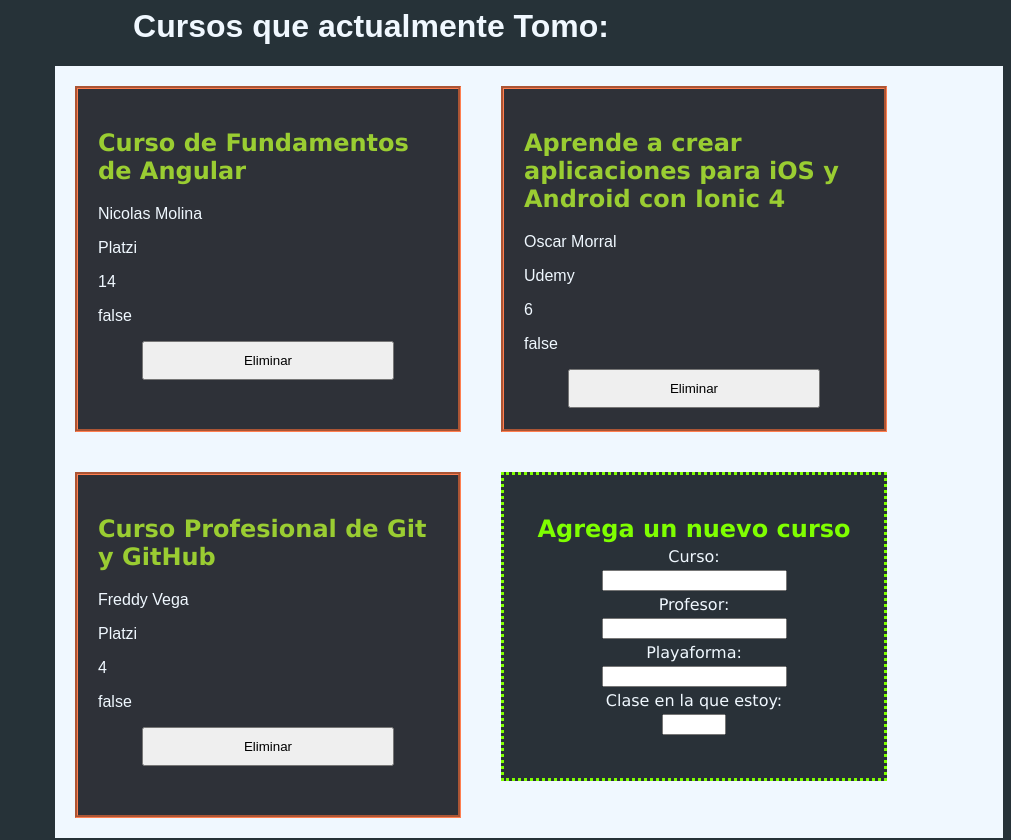
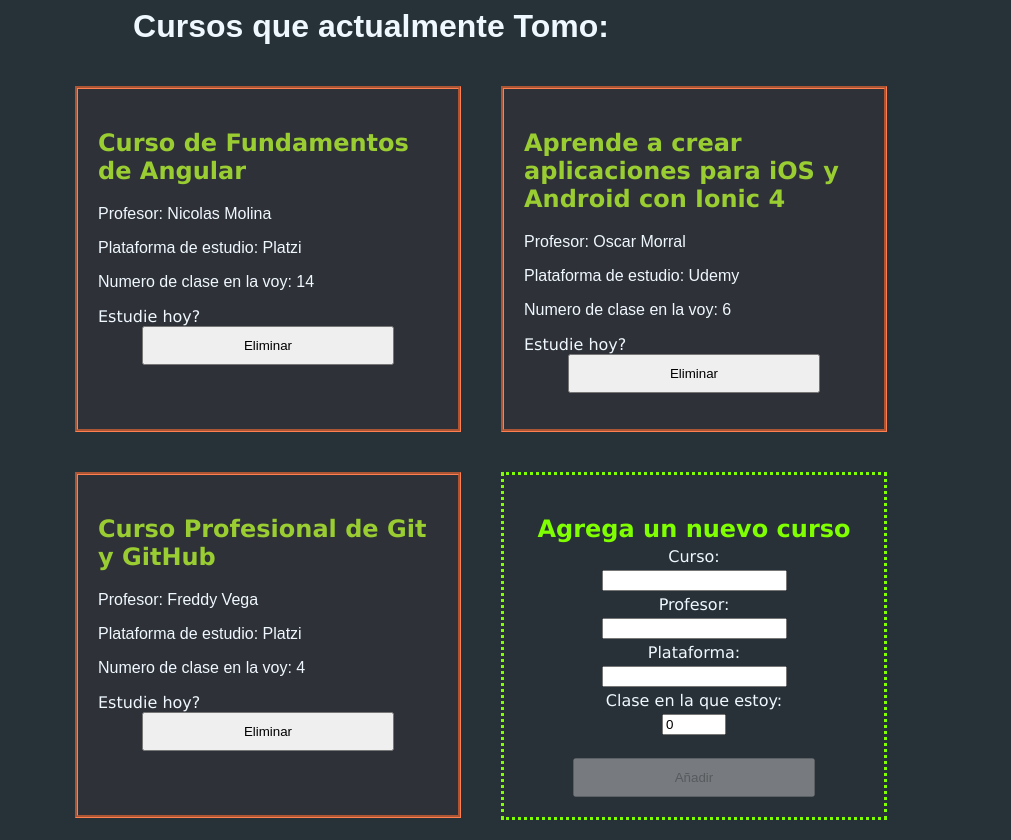
Before and after one commit to chuche1770/progesoCursos, an Angular app: page / in a window 1280 px wide. Shown: the whole page, without its empty margins (269-1280 px from the left). Built offline with nearby package versions, Linux system fonts and the light colour scheme.

Commit message:
agregue lo de eliminar

```diff
--- a/src/app/app.component.css
+++ b/src/app/app.component.css
@@ -4,9 +4,14 @@
 }
 .listaCursos {
   width: 75%;
-  background-color: aliceblue;
   float: inline-end;
   margin: auto;
+}
+
+.listaCursos h3 {
+  font-family: Cambria, Cochin, Georgia, Times, 'Times New Roman', serif;
+  color: yellow;
+  text-align: center;
 }
 
 .curso {
@@ -38,6 +43,9 @@
   display: block;
   margin: auto;
   padding: 10px 100px;
+}
+.curso input {
+  margin-bottom: 23px;
 }
 
 .formulario {
--- a/src/app/app.component.html
+++ b/src/app/app.component.html
@@ -1,14 +1,20 @@
 <h1>Cursos que actualmente Tomo:</h1>
 
 <div class="listaCursos">
-  <div *ngFor="let course of courses">
+  <h3 *ngIf="courses.length === 0">
+    Porque no tienes ningun curso? Deberias estar haciendo un curso 🤨😐😑🙄
+  </h3>
+  <div *ngFor="let course of courses; index as i">
     <div class="curso">
       <h2>{{ course.name }}</h2>
-      <p>{{ course.professor }}</p>
-      <p>{{ course.platform }}</p>
-      <p>{{ course.chekPointClass }}</p>
-      <p>{{ course.toDoToday }}</p>
-      <button>Eliminar</button>
+      <p>Profesor: {{ course.professor }}</p>
+      <p>Plataforma de estudio: {{ course.platform }}</p>
+      <p>Numero de clase en la voy: {{ course.chekPointClass }}</p>
+      <!-- <p>{{ course.toDoToday }}</p> -->
+
+      <a>Estudie hoy? </a>
+      <!-- <input type="checkbox" /> -->
+      <button (click)="deleteCourse(i)">Eliminar</button>
     </div>
   </div>
 
@@ -20,14 +26,24 @@
     <p>Profesor:</p>
     <input [(ngModel)]="profesor" type="text" />
 
-    <p>Playaforma:</p>
+    <p>Plataforma:</p>
     <input [(ngModel)]="plataforma" type="text" />
 
     <p>Clase en la que estoy:</p>
     <input [(ngModel)]="chekP" class="num" type="number" min="0" max="100" />
 
-    <button *ngIf="curso === '' || profesor === ''" (click)="addCourse()">
+    <button
+      *ngIf="
+        profesor == '' || curso === '' || plataforma === '' || chekP == 0;
+        else elseBlock
+      "
+      disabled
+    >
       Añadir
     </button>
+
+    <ng-template #elseBlock>
+      <button (click)="addCourse()">Añdir</button>
+    </ng-template>
   </div>
 </div>
--- a/src/app/app.component.ts
+++ b/src/app/app.component.ts
@@ -7,10 +7,10 @@
   styleUrls: ['./app.component.css'],
 })
 export class AppComponent {
-  curso: string;
-  profesor: string;
-  plataforma: string;
-  chekP: number;
+  curso: string = '';
+  profesor: string = '';
+  plataforma: string = '';
+  chekP: number = 0;
   toDo: boolean;
 
   courses: Course[] = [
@@ -47,11 +47,15 @@
     };
     this.courses.push(newCourse);
 
+    this.profesor = '';
     this.curso = '';
-    this.profesor = '';
     this.plataforma = '';
     this.chekP = 0;
     this.toDo = false;
     // alert(this.newCourse.name);
   }
+
+  deleteCourse(index: number) {
+    this.courses.splice(index, 1);
+  }
 }
```
